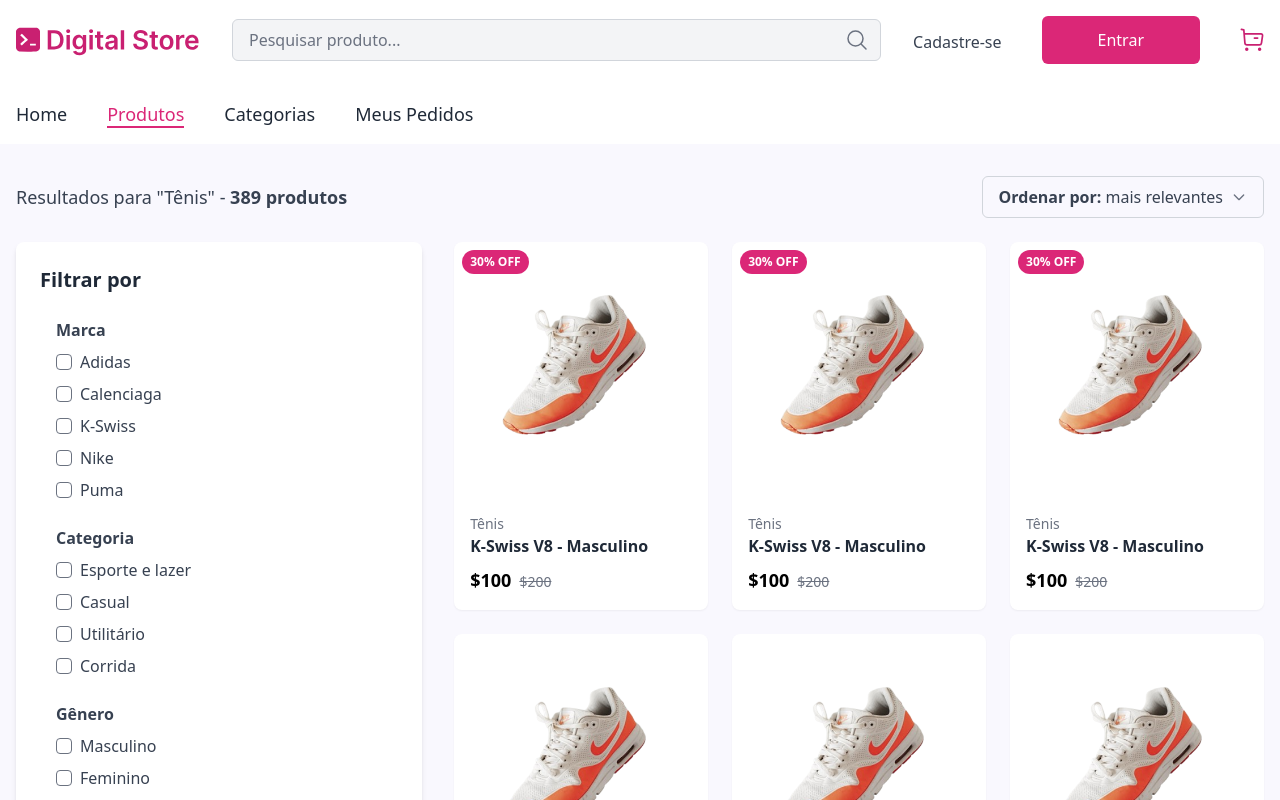
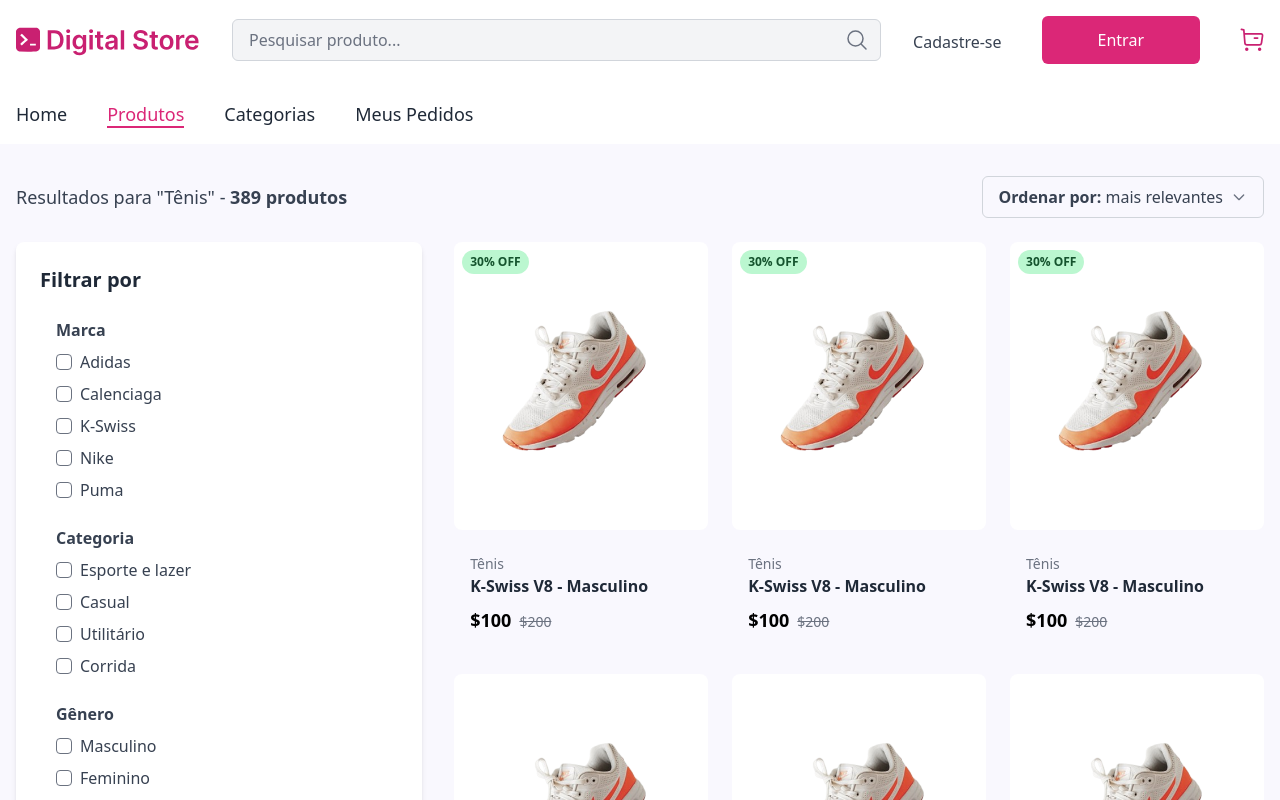
Before and after one commit to Jkawam/PJ-FINAL, a React (Vite) app: page /produtos in a window 1280 px wide. Shown: the top 800 px of the page. Built offline with nearby package versions, Linux system fonts and the light colour scheme.

Commit message:
cart auterado

```diff
--- a/src/components/produtos/ProductCard.jsx
+++ b/src/components/produtos/ProductCard.jsx
@@ -1,19 +1,29 @@
 import React from 'react';
+import { Link } from 'react-router-dom'; // Importe o Link, se já não estiver importado
 
 function ProductCard({ product }) {
   return (
-    <div className="bg-white rounded-lg shadow-sm overflow-hidden relative">
+    // Removidas as classes 'bg-white rounded-lg shadow-sm' do contêiner principal
+    // O contêiner principal agora serve apenas como wrapper flexível e relativo
+    <Link to={`/produtos/${product.id}`} className="block overflow-hidden relative">
       {/* Badge de Desconto (se houver) */}
       {product.discount && (
-        <span className="absolute top-2 left-2 bg-pink-600 text-white text-xs font-bold px-2 py-1 rounded-full z-10">
+        <span className="absolute top-2 left-2 bg-green-200 text-green-900 text-xs font-bold px-2 py-1 rounded-full z-10">
           {product.discount} OFF
         </span>
       )}
 
-      {/* Imagem do Produto - Altura ajustada para cards maiores */}
-      <img src={product.imageUrl} alt={product.name} className="w-full h-56 object-cover sm:h-64" />
+      {/* Nova div que envolve APENAS a imagem com fundo e arredondamento */}
+      <div className="bg-white rounded-lg p-4 mb-2"> {/* Adicionado bg-purple-100, rounded-lg, p-4 e mb-2 */}
+        {/* Imagem do Produto - Altura ajustada para cards maiores */}
+        <img
+          src={product.imageUrl}
+          alt={product.name}
+          className="w-full h-56 object-cover sm:h-64 rounded-lg" // Manter rounded-lg na imagem se quiser que ela também tenha cantos arredondados dentro da caixa
+        />
+      </div>
 
-      {/* Detalhes do Produto */}
+      {/* Detalhes do Produto - Mantidos transparentes */}
       <div className="p-3 sm:p-4">
         <h3 className="text-xs sm:text-sm text-gray-500">{product.category}</h3>
         <p className="text-sm sm:text-base font-semibold text-gray-800 mb-1 sm:mb-2">{product.name}</p>
@@ -25,7 +35,7 @@
           )}
         </div>
       </div>
-    </div>
+    </Link>
   );
 }
 
```
